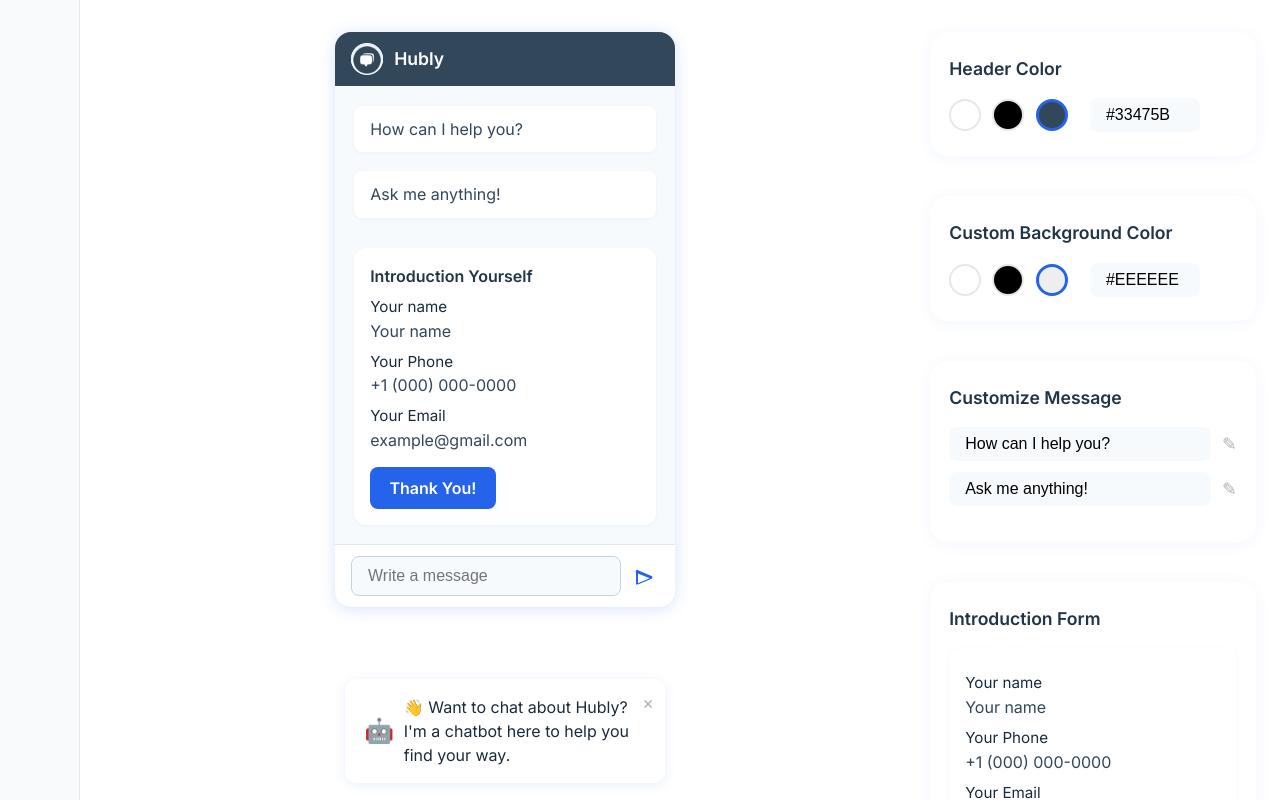
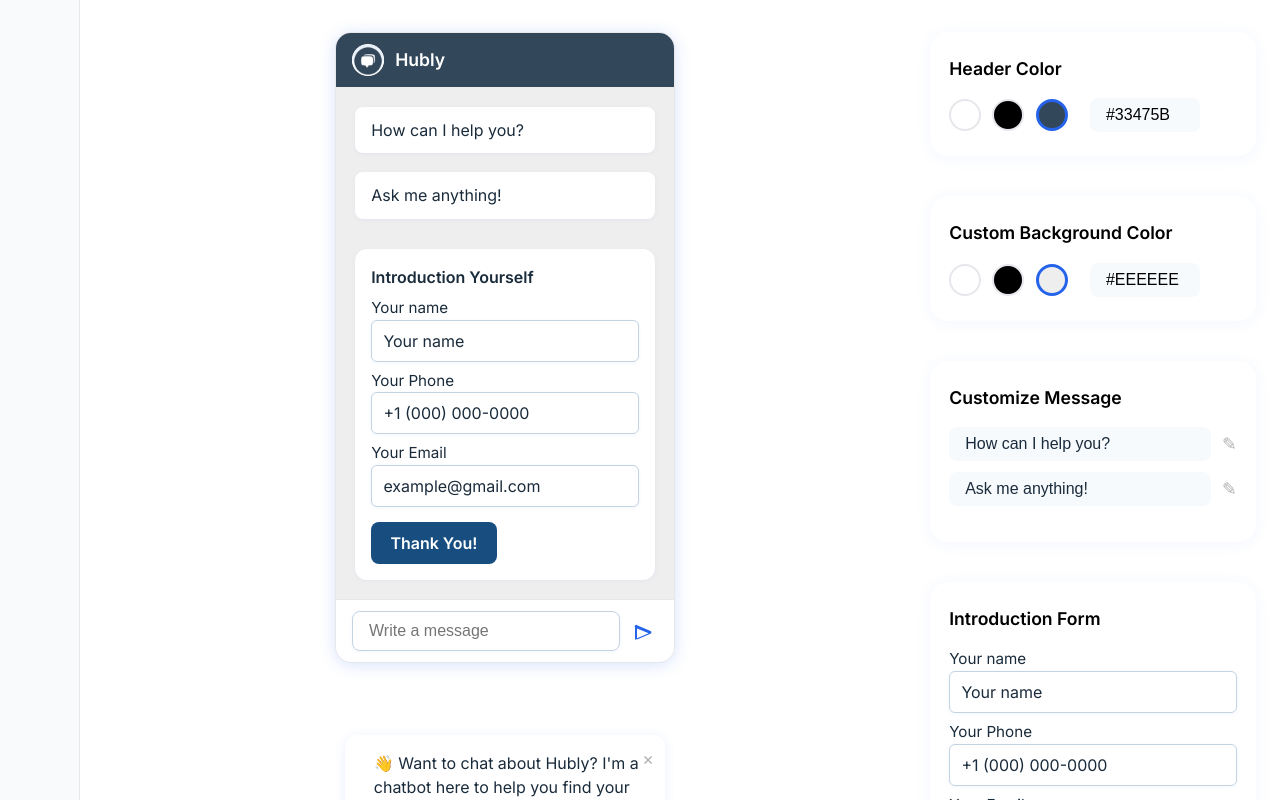
Before and after one commit to RaqeebKhn/Hubly-CRM, a React (Vite) app in the folder Frontend/vite-project/: page /chatbot in a window 1280 px wide. Shown: the top 800 px of the page. Built offline with nearby package versions, Linux system fonts and the light colour scheme; sample sign-in values are in the browser's storage.

Commit message:
chatbot func

```diff
--- a/Frontend/vite-project/src/Components/Chatbot.css
+++ b/Frontend/vite-project/src/Components/Chatbot.css
@@ -24,18 +24,18 @@
     width: 340px;
     border-radius: 16px;
     box-shadow: 0 2px 16px rgba(37,99,235,0.18);
-    background: #fff;
     margin-bottom: 2.5rem;
     overflow: hidden;
     display: flex;
     flex-direction: column;
+    border: 1px solid #e5e7eb;
   }
 
   .chatbot-preview-header {
     display: flex;
     align-items: center;
     background: #33475B;
-    color: #fff;
+    color: #fff !important;
     padding: 0.7rem 1rem;
   }
 
@@ -55,16 +55,17 @@
 
   .chatbot-preview-body {
     padding: 1.2rem;
-    background: #f7fafd;
+    background: transparent;
     min-height: 120px;
     display: flex;
     flex-direction: column;
     gap: 0.7rem;
+    color: #1a2b3b !important;
   }
 
   .chatbot-preview-message {
     background: #fff;
-    color: #33475B;
+    color: #1a2b3b;
     border-radius: 8px;
     padding: 0.7rem 1rem;
     margin-bottom: 0.5rem;
@@ -73,11 +74,12 @@
   }
 
   .chatbot-preview-form {
-    background: #fff;
+    background: transparent;
     border-radius: 12px;
     box-shadow: 0 1px 4px rgba(37,99,235,0.06);
     padding: 1rem;
     margin-top: 0.7rem;
+    color: #1a2b3b !important;
   }
 
   .chatbot-preview-form-title {
@@ -87,19 +89,27 @@
 
   .chatbot-preview-form-label {
     font-size: 0.95rem;
-    color: #1a2b3b;
+    color: #1a2b3b !important;
     margin-top: 0.5rem;
   }
 
   .chatbot-preview-form-value {
+    background: #fff !important;
+    color: #1a2b3b !important;
+    border: 1px solid #c3d3e2;
+    border-radius: 6px;
+    padding: 0.5rem 0.7rem;
     font-size: 1rem;
-    color: #33475B;
     margin-bottom: 0.2rem;
+    box-shadow: 0 1px 4px rgba(37,99,235,0.06);
+    min-height: 2.2rem;
+    display: flex;
+    align-items: center;
   }
 
   .chatbot-preview-form-btn {
     margin-top: 0.7rem;
-    background: #2563eb;
+    background: #184E7F;
     color: #fff;
     border: none;
     border-radius: 8px;
@@ -129,7 +139,9 @@
     border: 1px solid #c3d3e2;
     border-radius: 8px;
     font-size: 1rem;
-    background: #f7fafd;
+    background: #fff !important;
+    color: #1a2b3b !important;
+    box-shadow: 0 1px 4px rgba(37,99,235,0.06);
   }
 
   .chatbot-preview-send-btn {
@@ -192,6 +204,7 @@
     font-weight: 600;
     font-size: 1.1rem;
     margin-bottom: 1rem;
+    color: #000;
   }
 
   .chatbot-color-options {
@@ -208,7 +221,11 @@
     cursor: pointer;
   }
 
-  .color-circle.selected {
+  .header-color-circle.selected {
+    border: 3px solid #2563eb;
+  }
+
+  .bg-color-circle.selected {
     border: 3px solid #2563eb;
   }
 
@@ -236,6 +253,7 @@
     padding: 0.5rem 1rem;
     border-radius: 8px;
     font-size: 1rem;
+    color: #1a2b3b;
   }
 
   .chatbot-edit-icon {
@@ -244,12 +262,17 @@
     cursor: pointer;
   }
 
-  .chatbot-form-preview {
-    background: #fff;
-    border-radius: 12px;
-    box-shadow: 0 1px 4px rgba(37,99,235,0.06);
-    padding: 1rem;
-  }
+  .chatbot-form-value,
+.chatbot-form-preview input {
+  background: #fff !important;
+  color: #1a2b3b !important;
+  border: 1px solid #c3d3e2;
+  border-radius: 6px;
+  padding: 0.5rem 0.7rem;
+  font-size: 1rem;
+  margin-bottom: 0.2rem;
+  box-shadow: 0 1px 4px rgba(37,99,235,0.06);
+}
 
   .chatbot-form-label {
     font-size: 0.95rem;
@@ -257,11 +280,7 @@
     margin-top: 0.5rem;
   }
 
-  .chatbot-form-value {
-    font-size: 1rem;
-    color: #33475B;
-    margin-bottom: 0.2rem;
-  }
+
 
   .chatbot-form-btn {
     margin-top: 0.7rem;
@@ -305,6 +324,7 @@
     font-size: 1rem;
     background: #f7fafd;
     text-align: center;
+    color: #1a2b3b;
   }
 
   .chatbot-timer-save-btn {
--- a/Frontend/vite-project/src/Components/Chatbot.jsx
+++ b/Frontend/vite-project/src/Components/Chatbot.jsx
@@ -3,7 +3,7 @@
 import chatbotIcon from '../Assets/chatbot.png';
 
 export default function Chatbot() {
-
+  // State for customization
   const [headerColor, setHeaderColor] = useState('#33475B');
   const [bgColor, setBgColor] = useState('#EEEEEE');
   const [messages, setMessages] = useState(['How can I help you?', 'Ask me anything!']);
@@ -17,32 +17,31 @@
   const [welcomeMsg, setWelcomeMsg] = useState("👋 Want to chat about Hubly? I'm a chatbot here to help you find your way.");
   const [editingWelcome, setEditingWelcome] = useState(false);
   const [missedTimer, setMissedTimer] = useState({ h: 12, m: 9, s: 59 });
-  const [editingTimer, setEditingTimer] = useState(false);
 
-
+  // Color options
   const headerColors = ['#fff', '#000', '#33475B'];
   const bgColors = ['#fff', '#000', '#EEEEEE'];
 
-
+  // Handlers for color pickers
   const handleHeaderColor = (color) => setHeaderColor(color);
   const handleBgColor = (color) => setBgColor(color);
 
-
+  // Handlers for messages
   const handleEditMsg = (idx) => setEditingMsg(editingMsg.map((e, i) => i === idx ? true : e));
   const handleMsgChange = (idx, value) => setMessages(messages.map((m, i) => i === idx ? value : m));
   const handleMsgBlur = (idx) => setEditingMsg(editingMsg.map((e, i) => i === idx ? false : e));
 
-
+  // Handlers for form
   const handleEditForm = (field) => setEditingForm({ ...editingForm, [field]: true });
   const handleFormChange = (field, value) => setForm({ ...form, [field]: value });
   const handleFormBlur = (field) => setEditingForm({ ...editingForm, [field]: false });
 
-
+  // Handlers for welcome message
   const handleEditWelcome = () => setEditingWelcome(true);
   const handleWelcomeChange = (value) => setWelcomeMsg(value);
   const handleWelcomeBlur = () => setEditingWelcome(false);
 
-
+  // Handlers for timer
   const handleTimerChange = (field, value) => {
     let v = value.replace(/\D/g, '');
     if (v.length > 2) v = v.slice(0, 2);
@@ -53,29 +52,48 @@
     <div className="chatbot-customization-page">
       <div className="chatbot-sidebar"></div>
 
-
+      {/* Center: Chatbot Preview */}
       <div className="chatbot-preview-area">
-        <div className="chatbot-preview" style={{ background: bgColor }}>
-          <div className="chatbot-preview-header" style={{ background: headerColor }}>
+        <div
+          className="chatbot-preview"
+          style={{
+            background: bgColor,
+            border: '1px solid #e5e7eb',
+            boxShadow: '0 2px 16px rgba(37,99,235,0.18)',
+            borderRadius: '16px'
+          }}
+        >
+          <div
+            className="chatbot-preview-header"
+            style={{
+              background: headerColor,
+              color: '#fff'
+            }}
+          >
             <img src={chatbotIcon} alt="Hubly" className="chatbot-preview-logo" />
             <span className="chatbot-preview-title">Hubly</span>
           </div>
-          <div className="chatbot-preview-body">
-            <div className="chatbot-preview-message">{messages[0]}</div>
-            <div className="chatbot-preview-message">{messages[1]}</div>
-            <div className="chatbot-preview-form">
+          <div className="chatbot-preview-body" style={{ color: '#1a2b3b' }}>
+            <div className="chatbot-preview-message" style={{ color: '#1a2b3b', background: '#fff' }}>{messages[0]}</div>
+            <div className="chatbot-preview-message" style={{ color: '#1a2b3b', background: '#fff' }}>{messages[1]}</div>
+            <div className="chatbot-preview-form" style={{ color: '#1a2b3b', background: '#fff' }}>
               <div className="chatbot-preview-form-title">Introduction Yourself</div>
               <div className="chatbot-preview-form-label">Your name</div>
-              <div className="chatbot-preview-form-value">{form.name}</div>
+              <div className="chatbot-preview-form-value" style={{ color: '#33475B' }}>{form.name}</div>
               <div className="chatbot-preview-form-label">Your Phone</div>
-              <div className="chatbot-preview-form-value">{form.phone}</div>
+              <div className="chatbot-preview-form-value" style={{ color: '#33475B' }}>{form.phone}</div>
               <div className="chatbot-preview-form-label">Your Email</div>
-              <div className="chatbot-preview-form-value">{form.email}</div>
+              <div className="chatbot-preview-form-value" style={{ color: '#33475B' }}>{form.email}</div>
               <button className="chatbot-preview-form-btn">Thank You!</button>
             </div>
           </div>
           <div className="chatbot-preview-input-row">
-            <input type="text" placeholder="Write a message" disabled />
+            <input
+              type="text"
+              placeholder="Write a message"
+              disabled
+              style={{ background: '#fff', color: '#1a2b3b' }}
+            />
             <button className="chatbot-preview-send-btn" disabled>
               <svg width="20" height="20" fill="#2563eb" viewBox="0 0 20 20"><path d="M2.94 17.94a1.5 1.5 0 0 0 1.6.33l13-5.5a1.5 1.5 0 0 0 0-2.74l-13-5.5A1.5 1.5 0 0 0 2 6.5v11a1.5 1.5 0 0 0 .94 1.44zM4 7.38l11.67 4.94L4 17.26V7.38z"/></svg>
             </button>
@@ -83,23 +101,23 @@
         </div>
         <div className="chatbot-preview-welcome">
           <div className="chatbot-message">
-            <span role="img" aria-label="robot" className="chatbot-emoji">🤖</span>
+            <span role="img" aria-label="robot" className="chatbot-emoji"></span>
             <span>{welcomeMsg}</span>
             <span className="chatbot-message-close">×</span>
           </div>
         </div>
       </div>
 
-
+      {/* Right: Customization Cards */}
       <div className="chatbot-customization-cards">
-
+        {/* Header Color */}
         <div className="chatbot-card">
           <div className="chatbot-card-title">Header Color</div>
-          <div className="chatbot-color-options">
+          <div className="chatbot-color-options header-color-options">
             {headerColors.map((color) => (
               <div
                 key={color}
-                className={`color-circle${headerColor === color ? ' selected' : ''}`}
+                className={`color-circle header-color-circle${headerColor === color ? ' selected' : ''}`}
                 style={{ background: color }}
                 onClick={() => handleHeaderColor(color)}
               ></div>
@@ -107,14 +125,14 @@
             <input className="color-input" value={headerColor} readOnly />
           </div>
         </div>
-
+        {/* Background Color */}
         <div className="chatbot-card">
           <div className="chatbot-card-title">Custom Background Color</div>
-          <div className="chatbot-color-options">
+          <div className="chatbot-color-options bg-color-options">
             {bgColors.map((color) => (
               <div
                 key={color}
-                className={`color-circle${bgColor === color ? ' selected' : ''}`}
+                className={`color-circle bg-color-circle${bgColor === color ? ' selected' : ''}`}
                 style={{ background: color }}
                 onClick={() => handleBgColor(color)}
               ></div>
@@ -122,7 +140,7 @@
             <input className="color-input" value={bgColor} readOnly />
           </div>
         </div>
-
+        {/* Customize Message */}
         <div className="chatbot-card">
           <div className="chatbot-card-title">Customize Message</div>
           {[0, 1].map((idx) => (
@@ -147,7 +165,7 @@
             </div>
           ))}
         </div>
-
+        {/* Introduction Form */}
         <div className="chatbot-card">
           <div className="chatbot-card-title">Introduction Form</div>
           <div className="chatbot-form-preview">
@@ -176,12 +194,12 @@
             <button className="chatbot-form-btn">Thank You!</button>
           </div>
         </div>
-
+        {/* Welcome Message */}
         <div className="chatbot-card">
           <div className="chatbot-card-title">Welcome Message</div>
           <div className="chatbot-welcome-preview">
             <div className="chatbot-message">
-              <span role="img" aria-label="robot" className="chatbot-emoji">🤖</span>
+              <span role="img" aria-label="robot" className="chatbot-emoji"></span>
               {editingWelcome ? (
                 <input
                   className="chatbot-custom-message-input"
```
